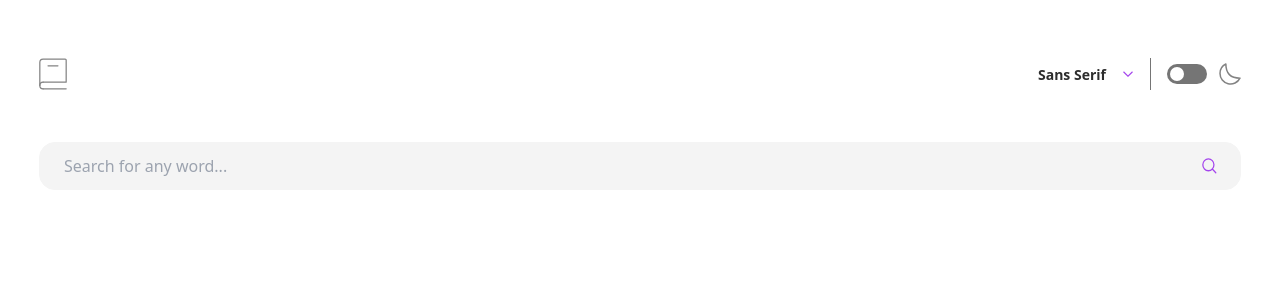
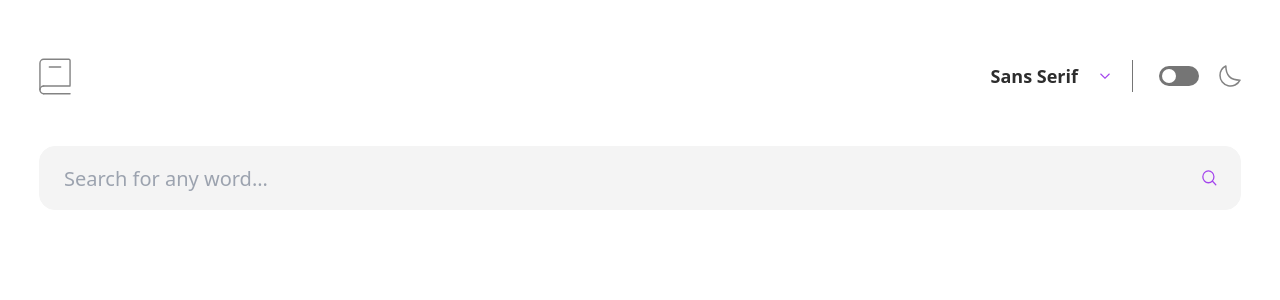
Before and after one commit to lgndev/Frontendmentor, a React (Vite) app in the folder dictionary-web-app-react/: page / in a window 1280 px wide. Shown: the top 300 px of the page. Built offline with nearby package versions, Linux system fonts and the light colour scheme.

Commit message:
started responsive styles

```diff
--- a/dictionary-web-app-react/src/Components/Header.tsx
+++ b/dictionary-web-app-react/src/Components/Header.tsx
@@ -11,8 +11,12 @@ const Header = () => {
   const theme = useDictionaryStore((state) => state.theme);
 
   return (
-    <div className="w-full flex justify-end items-center mb-[52px]">
-      <img src={logo} alt="logo" className="mr-[auto] w-[28px] h-[32px]" />
+    <div className="w-full flex justify-end items-center mb-[52px] md:mb-[51.5px]">
+      <img
+        src={logo}
+        alt="logo"
+        className="mr-[auto] w-[28px] h-[32px] md:w-[32px] h-[36.5px]"
+      />
       <button
         type="button"
         onClick={() => {
@@ -20,7 +24,7 @@ const Header = () => {
             return !prevState;
           });
         }}
-        className="flex items-center text-[14px] text-[#2d2d2d] font-bold relative"
+        className="flex items-center text-[14px] font-bold relative md:text-[18px]"
         style={{
           color: theme[theme.active].secondary,
         }}
@@ -29,7 +33,7 @@ const Header = () => {
         <img
           src={icon_arrow_down}
           alt="arrow down"
-          className="w-[12px] h-[6px] ml-[16px] mr-[16px]"
+          className="w-[12px] h-[6px] mx-[16px] md:mx-[21px] w-[12px] h-[6px]"
         />
         <div
           className={`${
@@ -61,7 +65,7 @@ const Header = () => {
       <button
         type="button"
         onClick={setTheme}
-        className={`ml-[16px] mr-[12px] w-[40px] h-[20px] rounded-[10px] flex justify-start items-center`}
+        className={`ml-[16px] mr-[12px] w-[40px] h-[20px] rounded-[10px] flex justify-start items-center md:ml-[26px] mr-[20px]`}
         style={{
           backgroundColor:
             theme.active === "light"
--- a/dictionary-web-app-react/src/Components/Input.tsx
+++ b/dictionary-web-app-react/src/Components/Input.tsx
@@ -13,7 +13,7 @@ const Input = () => {
 
   return (
     <form
-      className="relative w-full mb-[24px]"
+      className="relative w-full mb-[24px] md:mb-[41px]"
       onSubmit={(e) => {
         e.preventDefault();
         setEmptyInput("");
@@ -28,7 +28,7 @@ const Input = () => {
         <input
           type="text"
           placeholder="Search for any word..."
-          className="focus-visible:outline-0 w-full h-[48px] rounded-[16px] border-[1px] border-solid flex justify-start items-center pl-[24px] pr-[24px] text-[16px] "
+          className="focus-visible:outline-0 w-full h-[48px] rounded-[16px] border-[1px] border-solid flex justify-start items-center pl-[24px] pr-[24px] text-[16px] md:h-[64px] text-[20px]"
           value={inputValue}
           onChange={(e) => {
             onChangeHandler(e);
--- a/dictionary-web-app-react/src/Components/Response/Response.tsx
+++ b/dictionary-web-app-react/src/Components/Response/Response.tsx
@@ -3,11 +3,21 @@ import Noun from "./Noun";
 import Verb from "./Verb";
 import Source from "./Source";
 import { useDictionaryStore } from "../../store/dictionaryStore";
+import icon_play from "../../assets/images/icon-play.svg";
 
 const Response = () => {
   const jsonData = useDictionaryStore((state) => state?.response?.jsonData);
   const error = useDictionaryStore((state) => state?.response?.error);
+  const loading = useDictionaryStore((state) => state?.response?.loading);
   const theme = useDictionaryStore((state) => state.theme);
+
+  const LoadingComponent = () => {
+    return (
+      <div className="relative mx-[auto] w-[100px]">
+        <p className="absolute text-center animate-rotate ">ꃋᴖꃋ</p>
+      </div>
+    );
+  };
 
   const ErrorComponent = () => {
     return (
@@ -45,6 +55,7 @@ const Response = () => {
           <Source jsonData={jsonData} />
         </>
       )}
+      {loading && <LoadingComponent />}
       {error && <ErrorComponent />}
     </div>
   );
--- a/dictionary-web-app-react/src/Components/Response/Source.tsx
+++ b/dictionary-web-app-react/src/Components/Response/Source.tsx
@@ -26,6 +26,7 @@ const Source: React.FC<SourceProps> = (props) => {
           style={{
             color: theme[theme.active].secondary,
           }}
+          target="_blank"
         >
           {props.jsonData[0].sourceUrls[0]}
         </a>
--- a/dictionary-web-app-react/src/Components/Response/Word.tsx
+++ b/dictionary-web-app-react/src/Components/Response/Word.tsx
@@ -10,13 +10,13 @@ interface WordProps {
 // https://www.pluralsight.com/guides/use-interface-props-in-functional-components-using-typescript-with-react-
 const Word: React.FC<WordProps> = (props) => {
   const theme = useDictionaryStore((state) => state.theme);
-  const audioHandler = () => {
-    // loop through phonetics arr
-    // use "BY-SA 3.0" license audio
   const saLicense = props.jsonData[0].phonetics.find(
     (el) => el?.license?.name === "BY-SA 3.0"
   );
 
+  const audioHandler = () => {
+    // loop through phonetics arr
+    // use "BY-SA 3.0" license audio
     if (saLicense) {
       const phoneticAudioElement = new Audio(saLicense.audio);
       phoneticAudioElement.play();
@@ -43,6 +43,7 @@ const Word: React.FC<WordProps> = (props) => {
           {props.jsonData[0].phonetic}
         </p>
       </div>
+      {saLicense && (
         <button className="h-max" onClick={audioHandler}>
           <img
             src={icon_play}
@@ -50,6 +51,7 @@ const Word: React.FC<WordProps> = (props) => {
             className="w-[48px] h-[48px]"
           />
         </button>
+      )}
     </div>
   );
 };
--- a/dictionary-web-app-react/src/store/dictionaryStore.ts
+++ b/dictionary-web-app-react/src/store/dictionaryStore.ts
@@ -25,6 +25,7 @@ export const useDictionaryStore = create<BearState>()((set, get) => ({
     },
   },
   response: {
+    loading: false,
     error: false,
     jsonData: {},
   },
@@ -33,6 +34,13 @@ export const useDictionaryStore = create<BearState>()((set, get) => ({
       theme: {
         ...state.theme,
         active: state.theme.active === "light" ? "dark" : "light",
+      },
+    })),
+  setLoading: (loading) =>
+    set((state) => ({
+      response: {
+        ...state.response,
+        loading,
       },
     })),
   setError: (error) =>
@@ -53,8 +61,10 @@ export const useDictionaryStore = create<BearState>()((set, get) => ({
     //...
     const setJsonData = get().setJsonData;
     const setError = get().setError;
+    const setLoading = get().setLoading;
     setJsonData({});
     setError(false);
+    setLoading(true);
     try {
       const res = await fetch(
         `https://api.dictionaryapi.dev/api/v2/entries/en/${word}`
@@ -63,10 +73,16 @@ export const useDictionaryStore = create<BearState>()((set, get) => ({
         throw new Error(`${res.status}`);
       } else {
         const jsonData = await res.json();
-        setJsonData(jsonData);
+        setTimeout(() => {
+          setJsonData(jsonData);
+          setLoading(false);
+        }, 500);
       }
     } catch (err) {
-      setError(true);
+      setTimeout(() => {
+        setError(true);
+        setLoading(false);
+      }, 500);
     }
   },
 }));
--- a/dictionary-web-app-react/tailwind.config.js
+++ b/dictionary-web-app-react/tailwind.config.js
@@ -7,7 +7,17 @@ export default {
       md: "768px",
       lg: "1440px",
     },
-    extend: {},
+    extend: {
+      animation: {
+        rotate: "rotate 5s linear infinite",
+      },
+      keyframes: {
+        rotate: {
+          "0%": { transform: "rotate(0deg)" },
+          "100%": { transform: "rotate(360deg)" },
+        },
+      },
+    },
   },
   plugins: [],
 };
```
Lines whose indentation alone changed are shown as unchanged.
